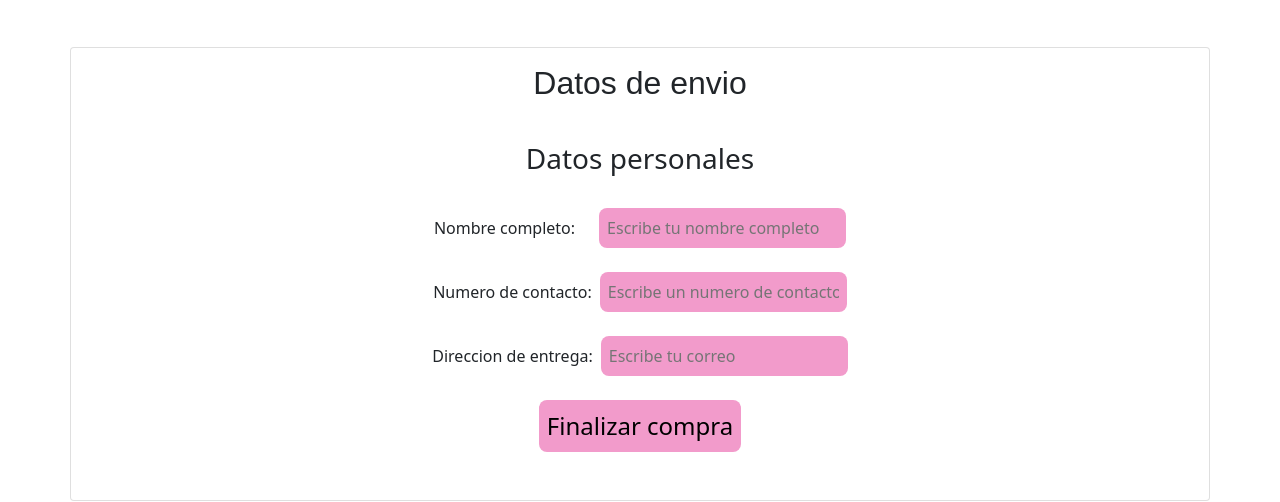
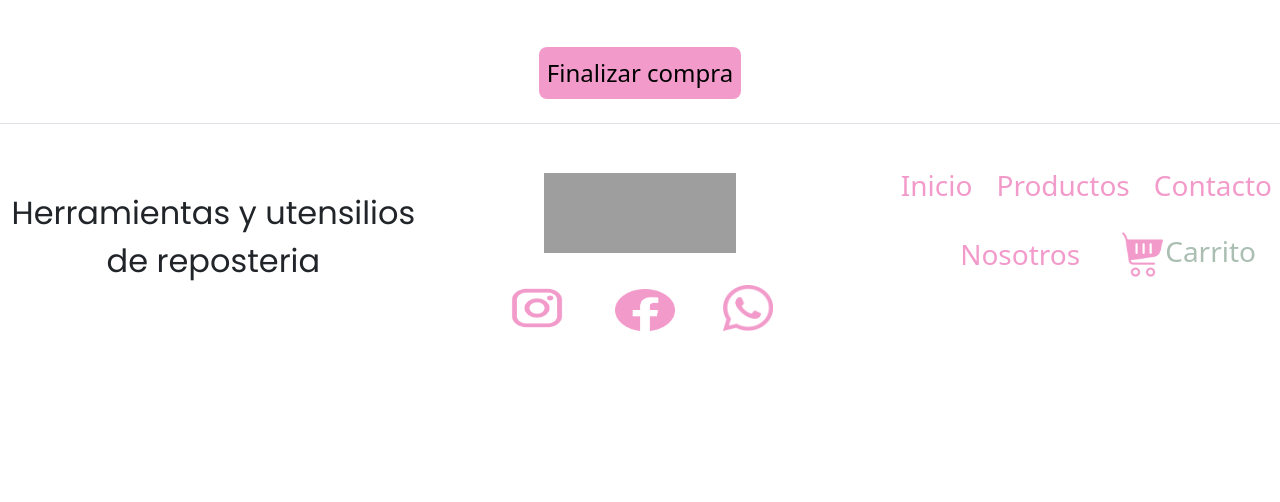
Before and after one commit to daniela8896/color-cake, a React (Create React App) app: page /comprar in a window 1280 px wide. Shown: the part 357-859 px from the top of the page. After the commit the page ends 800 px from the top, so only its background shows below. Built offline with nearby package versions, Linux system fonts and the light colour scheme; grey boxes are pictures that could not be loaded; a web font is replaced by a local one.

Commit message:
boton whatssapp

```diff
--- a/src/App.css
+++ b/src/App.css
@@ -198,6 +198,13 @@ p {
   border-radius: 50%;
   padding: 5px;
 }
+.btnWat{
+  border: none;
+  text-decoration: none;
+  padding: 10px;
+  border-radius: 10px;
+  background-color: #f29bcb;
+}
 
 /* Responsive design */
 
--- a/src/components/Checkout.jsx
+++ b/src/components/Checkout.jsx
@@ -1,10 +1,19 @@
 import React from 'react'
 import { useSelector } from 'react-redux'
-import Form from './form/Form';
+import { useState } from 'react'
+
+
+
+
 
 const Checkout = () => {
+  const [message, setMessage] = useState("")
 
-
+  const handleMessage = () => {
+    let mensaje = `${state.map(item => { return  ( 'Hola, quiero pedir:  ' + item.title) })} el total de la compra es: $ ${total}`
+    mensaje = encodeURI(mensaje)
+    return mensaje
+  }
 
   const state = useSelector((state) => state.addItem)
 
@@ -49,8 +58,15 @@ const Checkout = () => {
           </div>
         </div>
       </div>
+      <div className='d-flex justify-content-center'>
+        <a onClick={() => setMessage(handleMessage)} href={`https://api.whatsapp.com/send?phone=${'+573504598741'}&text=${message}`}>
+          <button className='btnAñadir'>Finalizar compra</button>
+        </a>
+     </div>
 
-      <Form />
+
+
+
 
     </>
   )
```
Also changed, not shown: src/components/Cart.jsx (+11 -1 lines).
